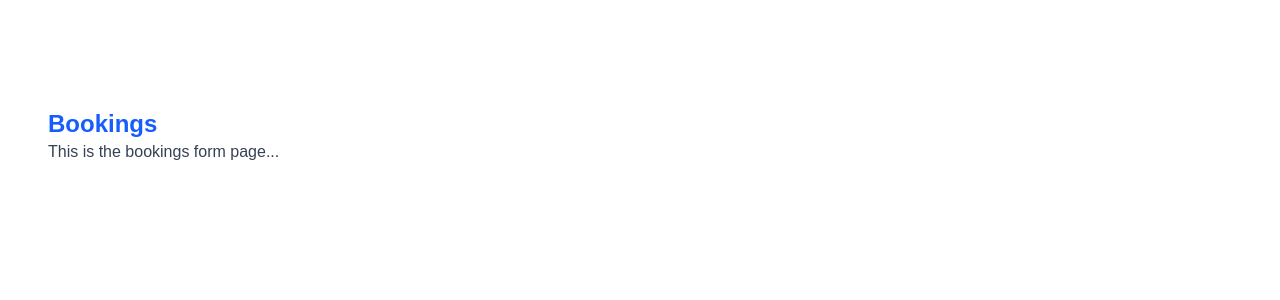
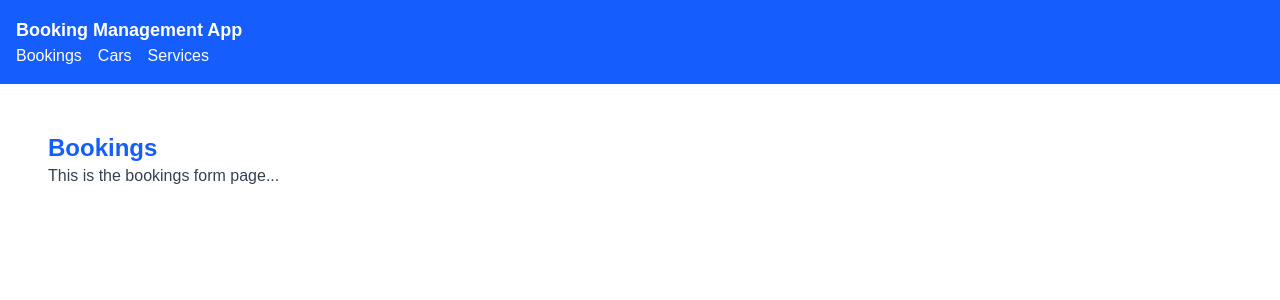
Before and after one commit to rajal-kumar/booking-frontend, a Next.js app: page /bookings in a window 1280 px wide. Shown: the top 300 px of the page. Built offline with nearby package versions, Linux system fonts and the light colour scheme.

Commit message:
feat: add navigation links to header

```diff
--- a/src/components/Header.tsx
+++ b/src/components/Header.tsx
@@ -1,7 +1,22 @@
+'use client';
+
+import Link from "next/link"
+
 export default function Header() {
   return (
-    <header className="bg-grey-800 text-white p-4">
+    <header className="bg-blue-600 text-white p-4">
       <h1 className="text-lg font-semibold">Booking Management App</h1>
+      <nav className="flex gap-4">
+        <Link href="/bookings" className="hover:underline">
+          Bookings
+        </Link>
+        <Link href="/cars" className="hover:underline">
+          Cars
+        </Link>
+        <Link href="/services" className="hover:underline">
+          Services
+        </Link>
+      </nav>
     </header>
   );
 }
```
